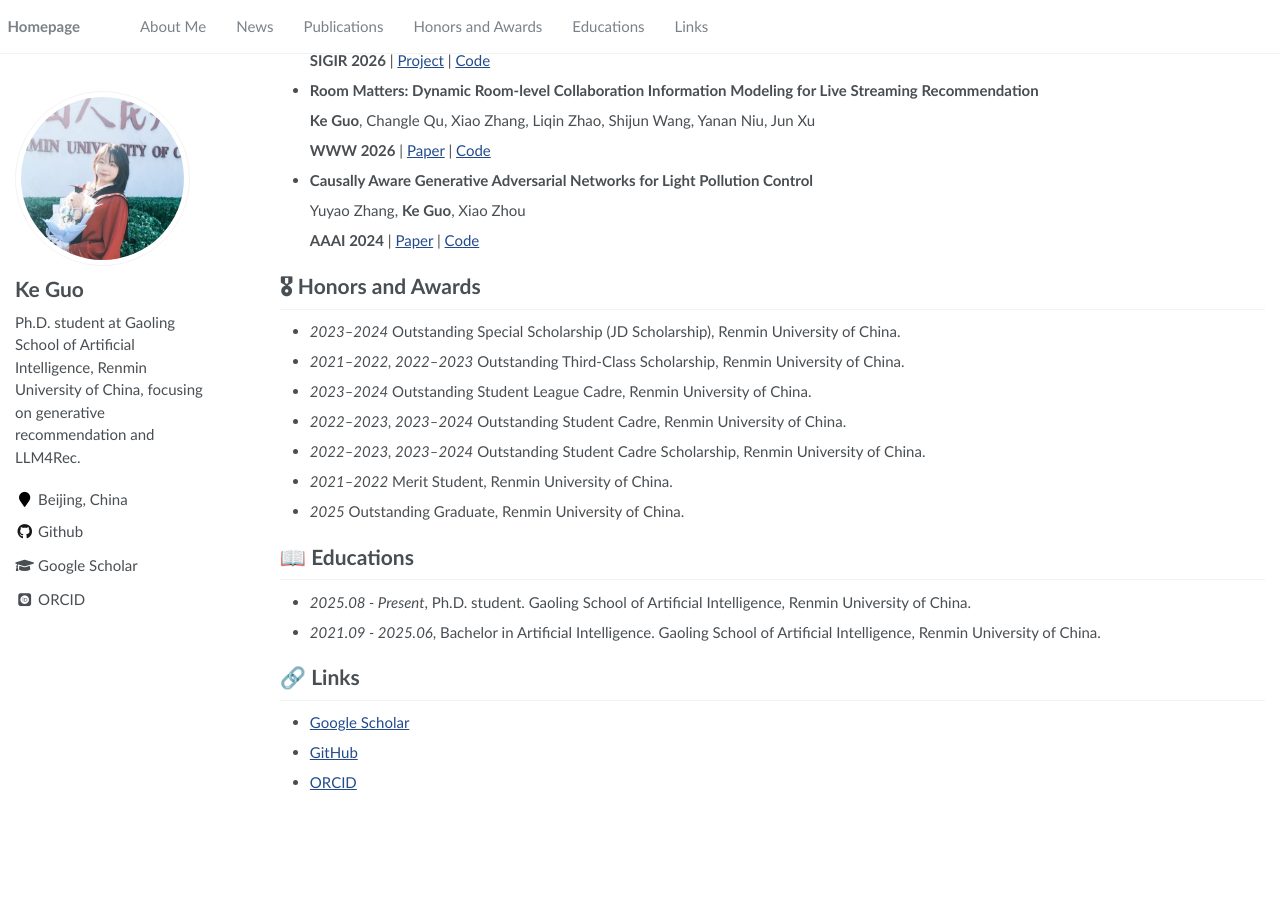
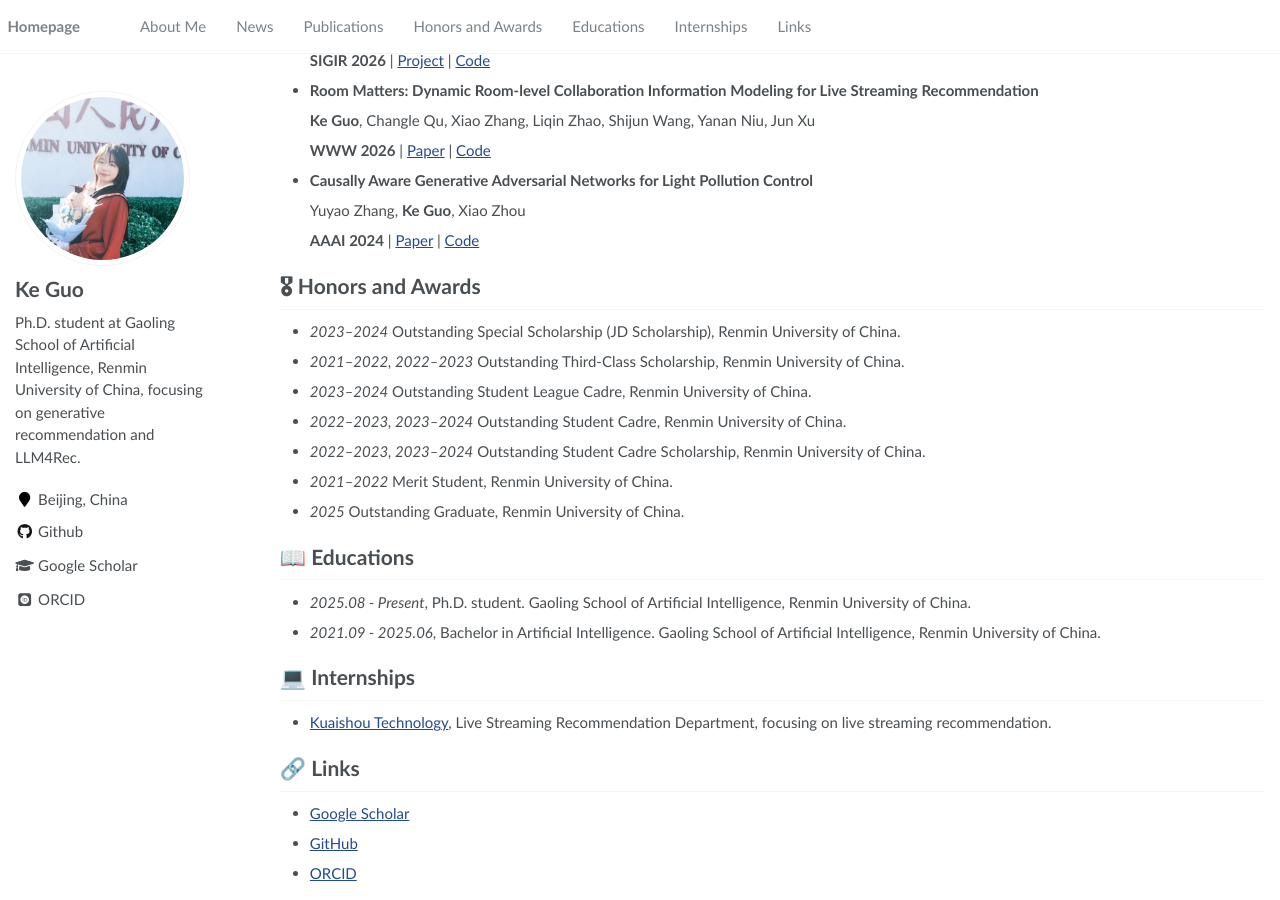
Before and after one commit to imgkkk574/imgkkk574.github.io, a Jekyll site: the page built from _pages/about.md, in a window 1280 px wide and 900 px high, scrolled down 523 px. Built offline with Jekyll 4.4.1, drawn with Linux system fonts in a browser that asks for light colours; some web fonts are replaced; a script that is not in the unit is left out; before the commit the page ends 1332 px from its top, so only the background shows below that.

Commit message:
Add Kuaishou internship

```diff
--- a/_data/navigation.yml
+++ b/_data/navigation.yml
@@ -15,5 +15,8 @@ main:
   - title: "Educations"
     url: "/#-educations"
 
+  - title: "Internships"
+    url: "/#-internships"
+
   - title: "Links"
     url: "/#-links"
--- a/_pages/about.md
+++ b/_pages/about.md
@@ -63,6 +63,10 @@ My research focuses on generative recommendation and Large Language Models for R
 - *2021.09 - 2025.06*, Bachelor in Artificial Intelligence. Gaoling School of Artificial Intelligence, Renmin University of China.
 
 
+# 💻 Internships
+- [Kuaishou Technology](https://www.kuaishou.com/), Live Streaming Recommendation Department, focusing on live streaming recommendation.
+
+
 # 🔗 Links
 - [Google Scholar](https://scholar.google.com/citations?user=Oao6JW0AAAAJ&hl=en)
 - [GitHub](https://github.com/imgkkk574)
```
